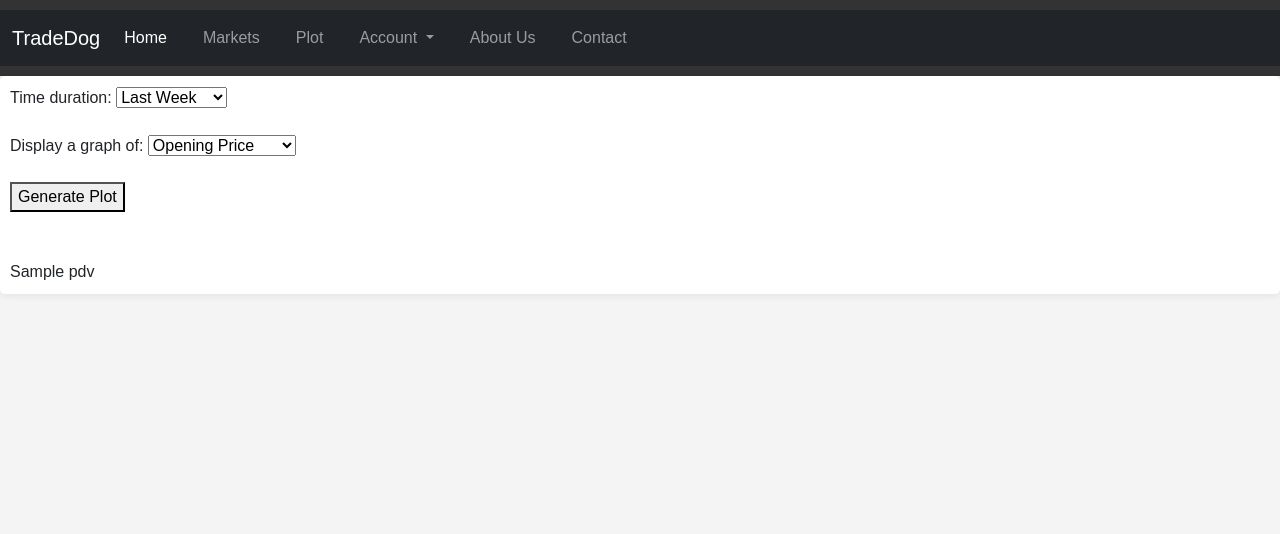
After one commit to rogerthat1729/stock-analyzer, a Flask app: template templates/singleplot.html in a window 1280 px wide. The commit adds this page. Shown: the top 534 px of the page. Run offline with Flask 3, Linux system fonts and the light colour scheme; the template is opened without the code that fills it: most values are stand-ins (such as "Sample title", 1, 10 or a date in 2020); some libraries are stand-ins or nearby versions.

Commit message:
linked plot page to market list using hyperlink - need to fix glitches

```diff
--- a/ourapp.py
+++ b/ourapp.py
@@ -8,12 +8,12 @@ import matplotlib.pyplot as plt
 import plotly.graph_objects as go
 import plotly.express as px
 import plotly.offline as po
-mpl.use('agg')
 from datetime import datetime, timedelta
 from dateutil.relativedelta import relativedelta
 from io import BytesIO
 import base64
 import pandas as pd
+from flask_caching import Cache
 
 stock_list = ["ADANIPORTS", "ASIANPAINT", "AXISBANK", "BAJAJ-AUTO", "BAJFINANCE",
                 "BAJAJFINSV", "BPCL", "BHARTIARTL", "BRITANNIA", "CIPLA", "COALINDIA",
@@ -30,6 +30,15 @@ app.secret_key = 'your_secret_key'
 app.config['SQLALCHEMY_DATABASE_URI'] = 'sqlite:///users.db'
 app.config['SQLALCHEMY_TRACK_MODIFICATIONS'] = False
 db = SQLAlchemy(app)
+stocks = []
+
+#Cache Work!!
+cache = Cache(config={'CACHE_TYPE': 'simple'})
+cache.init_app(app)
+
+@cache.cached(timeout=1000, key_prefix='stocks')
+def get_stock():
+    return get_stock_data()
 
 class User(db.Model):
     id = db.Column(db.Integer, primary_key=True)
@@ -47,14 +56,33 @@ def home():
 def user(name, entrynum):
     return f"Hello {name}! Your entry number is {entrynum}."
 
-@app.route("/admin")
-def admin():
-    return render_template("second.html",content = "Testing")
-
 @app.route("/market")
 def market():
-    stock_data = get_stock_data()
-    return render_template("market.html", stocks= stock_data)
+    pe_ratio_filter = request.args.get('pe-ratio', type=float)
+    last_price_filter = request.args.get('last-price', type=float)
+    filtered_stocks = get_stock()
+
+    if pe_ratio_filter is not None:
+        filtered_stocks = [stock for stock in filtered_stocks if stock['PE'] >= pe_ratio_filter]
+    if last_price_filter is not None:
+        filtered_stocks = [stock for stock in filtered_stocks if stock['LastPrice'] >= last_price_filter]
+    if 'reset' in request.form:
+        filtered_stocks = get_stock()
+
+    return render_template('market.html', stocks=filtered_stocks)
+
+@app.route('/market/<symbol>', methods = ['GET', 'POST'])
+def market_detail(symbol):
+    pdv = None
+    duration = request.args.get('duration')
+    entity = request.args.get('options')
+    symbols = [symbol]
+    if duration is not None and entity is not None:
+        data = give_data(symbols, duration)
+        figure = create_plot(data, entity, duration)
+        pdv = po.plot(figure, output_type='div', include_plotlyjs=True)
+
+    return render_template('singleplot.html', pdv = pdv)
 
 @app.route("/plot", methods = ['GET', 'POST'])
 def plot():
--- /dev/null
+++ b/templates/singleplot.html
@@ -0,0 +1,34 @@
+{% extends 'base.html' %}
+{% block content %}
+<section>
+    <form method='get'>
+        <label for="duration">Time duration: </label>
+        <select name="duration" id="duration">
+            <option value="week">Last Week</option>
+            <option value="month">Last Month</option>
+            <option value="year">Last Year</option>
+            <option value="fiveyear">Last 5 Years</option>
+        </select required>
+        <br /><br />
+        <label for="options">Display a graph of:</label>
+        <select name="options" id="options">
+            <option value="OPEN">Opening Price</option>
+            <option value="CLOSE">Closing Price</option>
+            <option value="LTP">Last Traded Price</option>
+        </select>
+        <br><br>
+        <button type='submit'>Generate Plot</button>
+    </form>
+    <!-- <br>
+    <form>
+        <button type='submit' name='reset'>Reset</button>
+    </form> -->
+    <br><br>
+    <script src="https://cdn.plot.ly/plotly-latest.min.js"></script>
+    <div>
+        {% if pdv %}
+        {{pdv | safe}}
+        {% endif %}
+    </div>
+</section>
+{% endblock %}
```
Also changed, not shown: markets.py (+4 -17 lines), plot.py (+0 -9 lines), templates/market.html (+34 -20 lines).
